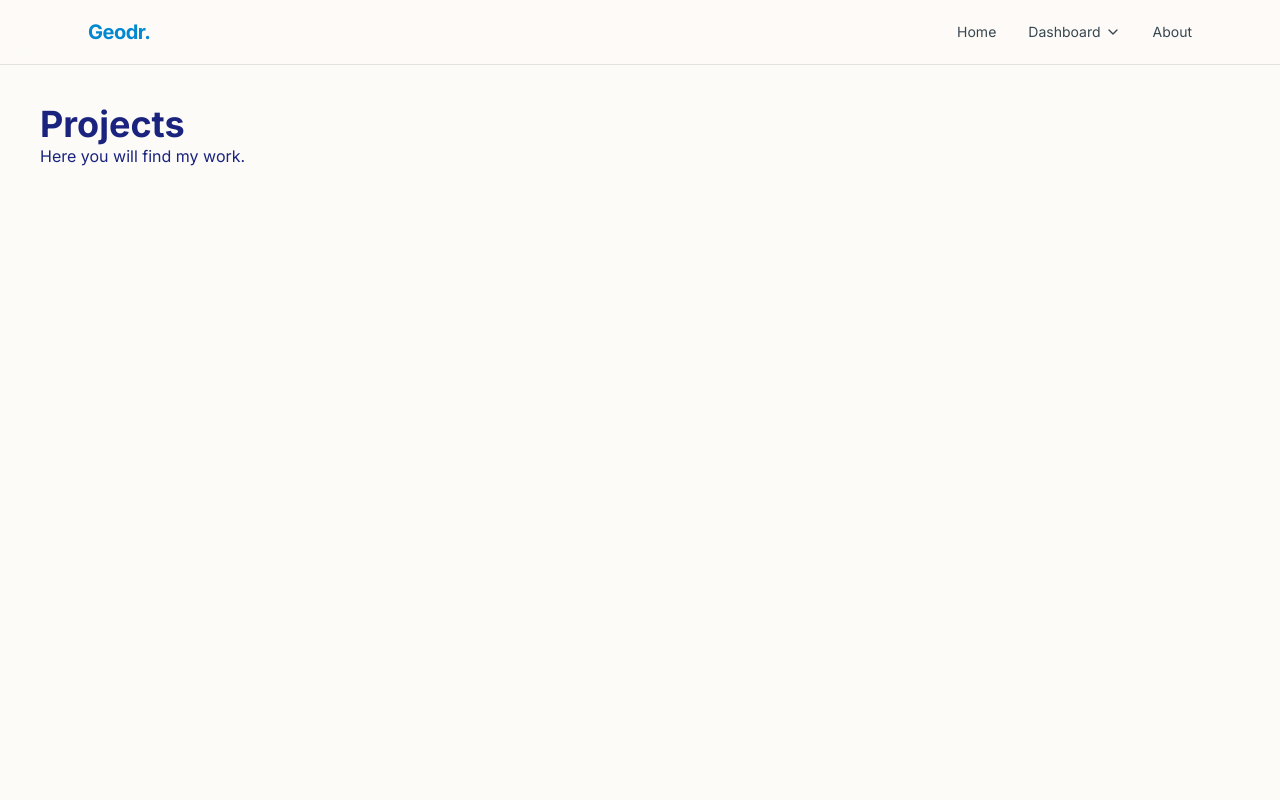
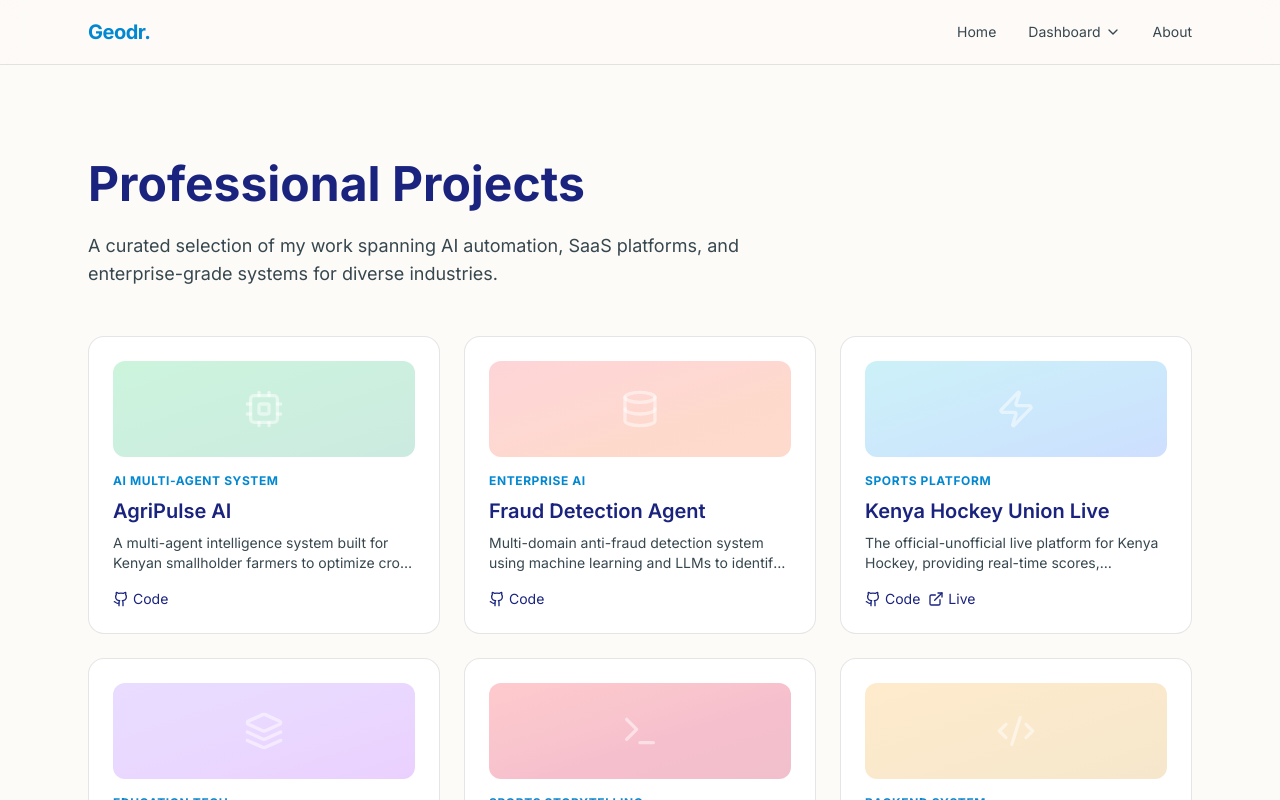
Before and after one commit to Geoduor/geotech-portfolio, a Next.js app: page /projects in a window 1280 px wide. Shown: the top 800 px of the page. Built offline with nearby package versions, Linux system fonts and the light colour scheme.

Commit message:
feat: populate projects page with professional project showcase

```diff
--- a/app/projects/page.tsx
+++ b/app/projects/page.tsx
@@ -1,8 +1,104 @@
+import React from 'react';
+import { motion } from 'framer-motion';
+import { Cpu, Code2, Layers, Terminal, Zap, Database, ExternalLink, Github } from 'lucide-react';
+
+const projects = [
+  {
+    id: 1,
+    title: 'AgriPulse AI',
+    category: 'AI Multi-Agent System',
+    description: 'A multi-agent intelligence system built for Kenyan smallholder farmers to optimize crop yields and manage farm resources.',
+    tech: ['Python', 'LangChain', 'OpenAI', 'FastAPI'],
+    liveUrl: null,
+    githubUrl: 'https://github.com/Geoduor/AgriPulse-AI',
+    color: 'from-green-500/20 to-emerald-600/20',
+    icon: <Cpu size={40} />,
+  },
+  {
+    id: 2,
+    title: 'Fraud Detection Agent',
+    category: 'Enterprise AI',
+    description: 'Multi-domain anti-fraud detection system using machine learning and LLMs to identify suspicious financial patterns in real-time.',
+    tech: ['Python', 'TensorFlow', 'Claude API', 'Node.js'],
+    liveUrl: null,
+    githubUrl: 'https://github.com/Geoduor/fraud-detection-agent',
+    color: 'from-red-500/20 to-orange-600/20',
+    icon: <Database size={40} />,
+  },
+  {
+    id: 3,
+    title: 'Kenya Hockey Union Live',
+    category: 'Sports Platform',
+    description: 'The official-unofficial live platform for Kenya Hockey, providing real-time scores, standings, and player statistics.',
+    tech: ['React', 'FastAPI', 'PostgreSQL', 'PWA'],
+    liveUrl: 'https://khu-live-app.vercel.app/',
+    githubUrl: 'https://github.com/Geoduor/khu-live-app',
+    color: 'from-cyan-500/20 to-blue-600/20',
+    icon: <Zap size={40} />,
+  },
+  {
+    id: 4,
+    title: 'Attachment Placement Agent',
+    category: 'Education Tech',
+    description: 'AI-driven system designed to help university students in Kenya find and secure industrial attachment placements.',
+    tech: ['TypeScript', 'Next.js', 'Supabase', 'LLMs'],
+    liveUrl: null,
+    githubUrl: 'https://github.com/Geoduor/placement-agent',
+    color: 'from-violet-500/20 to-purple-600/20',
+    icon: <Layers size={40} />,
+  },
+  {
+    id: 5,
+    title: 'Off-Pitch Africa',
+    category: 'Sports Storytelling',
+    description: 'A media platform amplifying athlete narratives, integrating advanced routing and AI-driven content summaries.',
+    tech: ['Flutter', 'GoRouter', 'Claude API', 'Firebase'],
+    liveUrl: 'https://off-pitch-nine.vercel.app/',
+    githubUrl: 'https://github.com/Geoduor/OFF-PITCH',
+    color: 'from-red-500/25 to-rose-700/25',
+    icon: <Terminal size={40} />,
+  },
+  {
+    id: 6,
+    title: 'Library Management System',
+    category: 'Backend System',
+    description: 'Robust PHP-based REST API for library operations with comprehensive security and resource management.',
+    tech: ['PHP', 'MySQL', 'JWT', 'REST API'],
+    liveUrl: null,
+    githubUrl: 'https://github.com/Geoduor/library-system',
+    color: 'from-amber-500/20 to-yellow-600/20',
+    icon: <Code2 size={40} />,
+  },
+];
+
 export default function ProjectsPage() {
   return (
-    <div className="p-10">
-      <h1 className="text-4xl font-bold">Projects</h1>
-      <p>Here you will find my work.</p>
+    <div className="pt-24 pb-12 px-6 max-w-6xl mx-auto">
+      <h1 className="text-4xl md:text-5xl font-bold mb-6 text-text-primary">Professional Projects</h1>
+      <p className="text-lg text-text-secondary mb-12 max-w-2xl">
+        A curated selection of my work spanning AI automation, SaaS platforms, and enterprise-grade systems for diverse industries.
+      </p>
+
+      <div className="grid md:grid-cols-2 lg:grid-cols-3 gap-6">
+        {projects.map((p) => (
+          <motion.div
+            key={p.id}
+            whileHover={{ y: -5 }}
+            className="bg-bg-1 border border-border-custom p-6 rounded-2xl hover:border-brand-blue/30 transition-all"
+          >
+            <div className={`h-24 bg-gradient-to-br ${p.color} flex items-center justify-center rounded-xl mb-4`}>
+                <div className="text-white/50">{p.icon}</div>
+            </div>
+            <p className="text-xs text-brand-blue uppercase font-bold tracking-wider mb-2">{p.category}</p>
+            <h3 className="text-xl font-semibold mb-2 text-text-primary">{p.title}</h3>
+            <p className="text-sm text-text-secondary mb-4 line-clamp-2">{p.description}</p>
+            <div className="flex gap-2">
+                <a href={p.githubUrl} target="_blank" className="text-sm flex items-center gap-1 hover:text-brand-blue"><Github size={16}/> Code</a>
+                {p.liveUrl && <a href={p.liveUrl} target="_blank" className="text-sm flex items-center gap-1 hover:text-brand-blue"><ExternalLink size={16}/> Live</a>}
+            </div>
+          </motion.div>
+        ))}
+      </div>
     </div>
   );
 }
```
